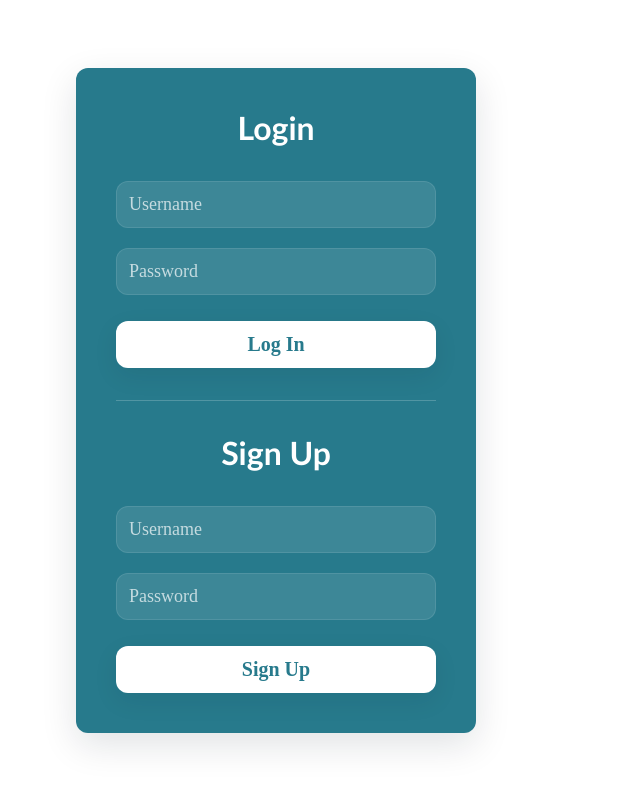
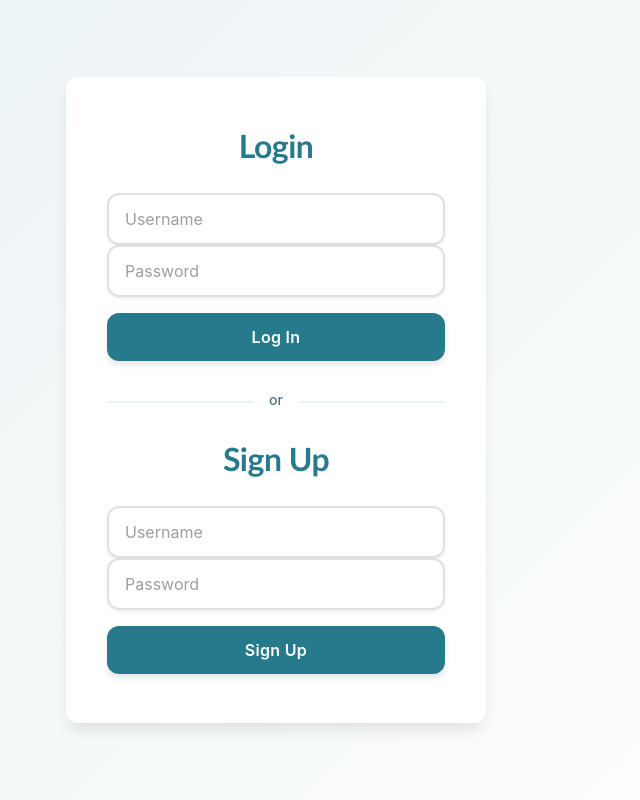
Before and after one commit to amane0002/LocalLoop, a Flask app: page / in a window 1280 px wide. Shown: the whole page, without its empty margins (364-1004 px from the left). Run offline with Flask 3, Linux system fonts and the light colour scheme.

Commit message:
improve log in

```diff
--- a/static/css/log-in.css
+++ b/static/css/log-in.css
@@ -1,12 +1,18 @@
 :root {
     --brand: #277a8c;
     --brand-600: #277a8c;
+    --brand-light: rgba(39, 122, 140, 0.1);
     --text: #277a8c;
     --muted: #546e7a;
+    --error: #dc3545;
+    --success: #28a745;
     --max-width: 1200px;
     --content-width: 800px;
     --gap: 1.25rem;
     --radius: 12px;
+    --shadow-sm: 0 2px 4px rgba(0,0,0,0.05);
+    --shadow-md: 0 4px 6px rgba(0,0,0,0.1);
+    --shadow-lg: 0 10px 15px -3px rgba(0,0,0,0.1);
 }
 
 * {
@@ -19,113 +25,204 @@ body {
     min-height: 100vh;
     font-family: 'Inter', system-ui, -apple-system, "Segoe UI", Roboto, 'Helvetica Neue', Arial;
     color: var(--text);
-    background: #fff;
+    background: linear-gradient(135deg, var(--brand-light) 0%, rgba(255,255,255,0.5) 100%);
     -webkit-font-smoothing: antialiased;
     -moz-osx-font-smoothing: grayscale;
     display: flex;
     justify-content: center;
     align-items: center;
+    padding: 20px;
 }
 
 .container {
-    background-color: var(--brand);
-    padding: 40px;
+    background-color: rgba(255, 255, 255, 0.95);
+    padding: 48px 40px;
     border-radius: var(--radius);
-    width: 400px;
-    color: #fff;
-    box-shadow: 0 12px 36px rgba(7,22,40,0.12);
+    width: 420px;
+    color: var(--text);
+    box-shadow: var(--shadow-lg);
+    backdrop-filter: blur(10px);
+    border: 1px solid rgba(255, 255, 255, 0.2);
+    position: relative;
+    overflow: hidden;
 }
 
 h2 {
     font-family: 'Gill Sans', 'Gill Sans MT', Calibri, 'Trebuchet MS', sans-serif;
     text-align: center;
-    margin-bottom: 24px;
+    margin-bottom: 28px;
     font-size: 32px;
-    color: #fff;
+    color: var(--text);
+    font-weight: 600;
+    letter-spacing: -0.5px;
+}
+
+.input-group {
+    position: relative;
+    margin-bottom: 20px;
 }
 
 input {
     width: 100%;
-    padding: 12px;
-    margin: 10px 0;
+    padding: 14px 16px;
     border-radius: var(--radius);
-    border: 1px solid rgba(255,255,255,0.1);
-    background: rgba(255,255,255,0.1);
-    color: #fff;
-    font-family: 'Times New Roman', Times, serif;
-    font-size: 18px;
+    border: 2px solid #e0e0e0;
+    background: #fff;
+    color: var(--text);
+    font-family: 'Inter', sans-serif;
+    font-size: 16px;
     transition: all 0.3s ease;
+    box-shadow: var(--shadow-sm);
 }
 
 input:focus {
     outline: none;
-    background: rgba(255,255,255,0.2);
-    border-color: rgba(255,255,255,0.3);
+    border-color: var(--brand);
+    box-shadow: var(--shadow-md);
 }
 
 input::placeholder {
-    color: rgba(255,255,255,0.7);
+    color: #9e9e9e;
+    opacity: 1;
 }
 
 button {
     width: 100%;
-    padding: 12px;
-    background: #fff;
-    color: var(--brand);
+    padding: 14px;
+    background: var(--brand);
+    color: #fff;
     border: none;
     border-radius: var(--radius);
     cursor: pointer;
     margin-top: 16px;
-    font-family: 'Times New Roman', Times, serif;
-    font-size: 20px;
-    font-weight: bold;
-    transition: transform .18s ease, box-shadow .18s ease;
-    box-shadow: 0 8px 24px rgba(7,22,40,0.08);
+    font-family: 'Inter', sans-serif;
+    font-size: 16px;
+    font-weight: 600;
+    letter-spacing: 0.3px;
+    transition: all 0.3s ease;
+    box-shadow: var(--shadow-md);
+    position: relative;
+    overflow: hidden;
+}
+
+button::before {
+    content: '';
+    position: absolute;
+    top: 0;
+    left: 0;
+    width: 100%;
+    height: 100%;
+    background: linear-gradient(to right, transparent, rgba(255,255,255,0.1), transparent);
+    transform: translateX(-100%);
+    transition: transform 0.6s ease;
 }
 
 button:hover {
-    transform: translateY(-3px);
-    box-shadow: 0 14px 34px rgba(7,22,40,0.12);
+    transform: translateY(-2px);
+    box-shadow: var(--shadow-lg);
+    background: var(--brand-600);
+}
+
+button:hover::before {
+    transform: translateX(100%);
 }
 
 button:focus {
-    outline: 3px solid rgba(255,255,255,0.18);
-    outline-offset: 3px;
+    outline: none;
+    box-shadow: 0 0 0 3px var(--brand-light);
+}
+
+button:active {
+    transform: translateY(1px);
 }
 
 .signup-form {
-    margin-top: 32px;
-    border-top: 1px solid rgba(255,255,255,0.2);
-    padding-top: 32px;
+    margin-top: 40px;
+    border-top: 2px solid var(--brand-light);
+    padding-top: 36px;
+    position: relative;
+}
+
+.signup-form::before {
+    content: 'or';
+    position: absolute;
+    top: -12px;
+    left: 50%;
+    transform: translateX(-50%);
+    background: #fff;
+    padding: 0 16px;
+    color: var(--muted);
+    font-size: 14px;
+    font-weight: 500;
 }
 
 .message {
     text-align: center;
-    background: rgba(255,255,255,0.1);
-    padding: 12px;
+    background: var(--brand-light);
+    padding: 14px 16px;
     border-radius: var(--radius);
     margin-bottom: 24px;
-    font-family: 'Times New Roman', Times, serif;
-    font-size: 16px;
+    font-family: 'Inter', sans-serif;
+    font-size: 14px;
+    font-weight: 500;
+    color: var(--text);
+    border-left: 4px solid var(--brand);
+}
+
+.message.error {
+    background: rgba(220, 53, 69, 0.1);
+    color: var(--error);
+    border-left-color: var(--error);
+}
+
+.message.success {
+    background: rgba(40, 167, 69, 0.1);
+    color: var(--success);
+    border-left-color: var(--success);
+}
+
+/* Form animations */
+@keyframes fadeIn {
+    from {
+        opacity: 0;
+        transform: translateY(10px);
+    }
+    to {
+        opacity: 1;
+        transform: translateY(0);
+    }
+}
+
+.container {
+    animation: fadeIn 0.6s ease-out;
 }
 
 /* Media Queries */
 @media (max-width: 480px) {
     .container {
-        width: 90%;
-        padding: 24px;
-        margin: 20px;
+        width: 100%;
+        padding: 32px 24px;
+        margin: 16px;
+        border-radius: var(--radius);
     }
 
     h2 {
         font-size: 28px;
+        margin-bottom: 24px;
     }
 
     input {
         font-size: 16px;
+        padding: 12px 14px;
     }
 
     button {
-        font-size: 18px;
+        padding: 12px;
+        font-size: 16px;
+    }
+
+    .signup-form {
+        margin-top: 32px;
+        padding-top: 32px;
     }
 }
```
